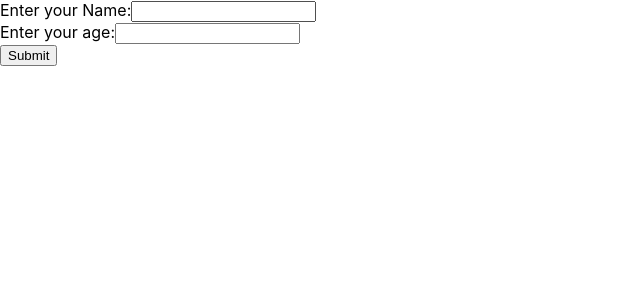
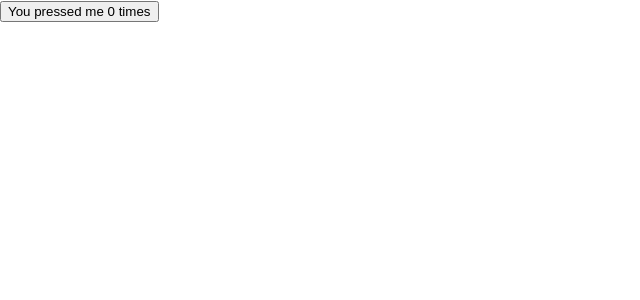
Before and after one commit to annhhnguyen1711/REACTJS, a React (Create React App) app in the folder hoctap/: page / in a window 1280 px wide. Shown: the top 300 px of the page, without its empty margins (0-640 px from the left). Built offline with nearby package versions, Linux system fonts and the light colour scheme.

Commit message:
js react

```diff
--- a/hoctap/src/components/RegisterForm.js
+++ b/hoctap/src/components/RegisterForm.js
@@ -1,46 +1,46 @@
-import React, { useState } from "react";
+import { func } from "prop-types";
+import React, { Component, useState } from "react";
 
 function RegistrationForm() {
-  //kiểm soát hành vi cảu các thành phần trong form
-  //Thông qua "useState components"
-  const [input, setInput] = useState({});
+  // kiểm soát hành vi của các thành phần trong form
+  // Thông qua "useState components"
+  const [inputs, setInput] = useState({});
   const handleChange = (event) => {
     const name = event.target.name;
     const value = event.target.value;
     console.log(name);
     console.log(value);
-    setInput((value) => ({ value, [name]: value }));
+    setInput((values) => ({ ...values, [name]: value }));
   };
   const handleSubmit = (event) => {
-    //kiểm soát bất đồng bộ sự kiênk
-    //đảm bảo các sự kiện  Không diễ ra đông thời
-    event.prevenDefaul();
-    console.log(input);
+    // Kiểm soát bất đồng bộ sự kiện
+    // Đảm bảo các sự kiện KHÔNG diễn ra đồng thời
+    event.preventDefault();
+    console.log(inputs);
   };
 
   return (
     <div>
       <form onSubmit={handleSubmit}>
         <label>
-          Enter your Name:
+          Enter your Name:{" "}
           <input
             type="text"
             name="username"
-            value={input.userName || ""}
+            value={inputs.username || ""}
             onChange={handleChange}
           />
         </label>
         <br />
         <label>
-          Enter your age:
+          Enter your Age:{" "}
           <input
             type="number"
             name="age"
-            value={input.age || ""}
+            value={inputs.age || ""}
             onChange={handleChange}
           />
         </label>
-
         <br />
         <input type="submit" />
       </form>
--- /dev/null
+++ b/hoctap/src/components/reactdev/counter(number).js
@@ -0,0 +1,11 @@
+import { useState } from "react";
+
+export default function Counter() {
+  const [count, setCount] = useState(0);
+
+  function handleClick() {
+    setCount(count + 1);
+  }
+
+  return <button onClick={handleClick}>You pressed me {count} times</button>;
+}
--- a/hoctap/src/index.js
+++ b/hoctap/src/index.js
@@ -6,6 +6,7 @@ import MyAppWithProps from "./components/MyAppWithProps";
 import RegistrationForm from "./components/RegisterForm";
 
 import reportWebVitals from "./ReactHooks/reportWebVitals";
+import Counter from "./components/reactdev/counter(number)";
 
 //Nhớ lỗi chính tả
 //viết đuôi folder import đầy đủ
@@ -55,7 +56,8 @@ root.render(
     {/* <App />*/}
     {/* {<Test />} */}
     {/* <MyAppWithProps></MyAppWithProps> */}
-    <RegistrationForm></RegistrationForm>
+    {/* <RegistrationForm></RegistrationForm> */}
+    <Counter></Counter>
   </React.StrictMode>
 );
 
```
Also changed, not shown: hoctap/src/components/reactdev/string.js (added).
